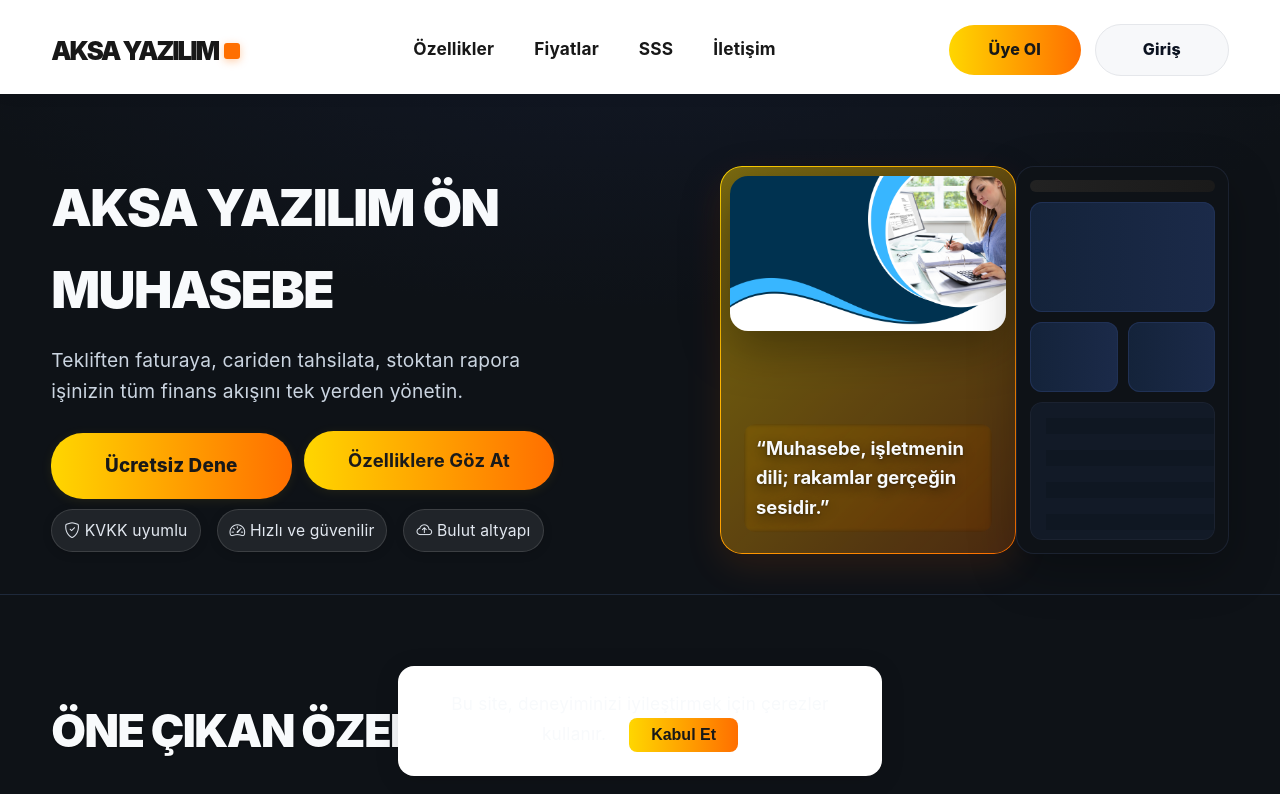
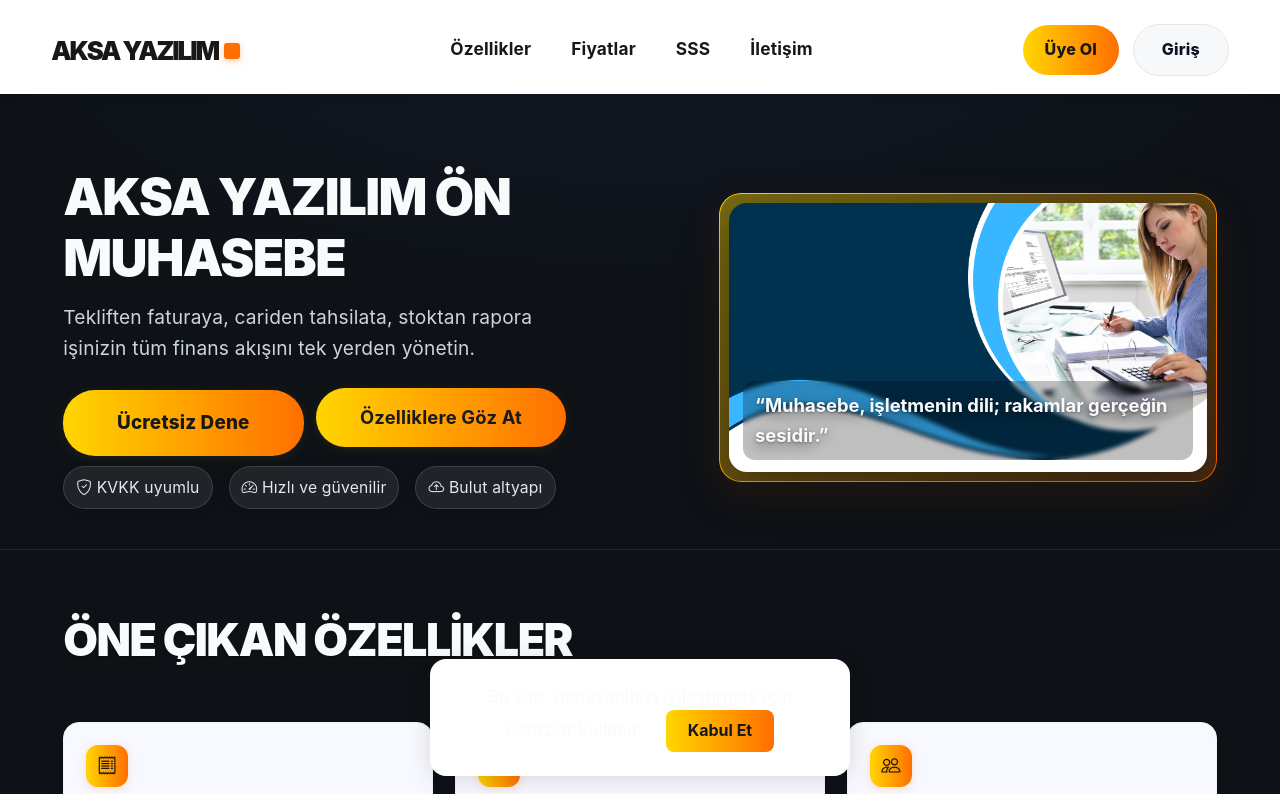
Before and after one commit to sumeyra06/webproje, a website: page index.html in a window 1280 px wide. Shown: the top 794 px of the page. Drawn offline with nearby package versions, Linux system fonts and the light colour scheme.

Commit message:
fix(index): re-add Bootstrap CDN to restore live bootstrap styling

```diff
--- a/index.html
+++ b/index.html
@@ -5,6 +5,8 @@
     <meta name="viewport" content="width=device-width, initial-scale=1.0">
     <title>AKSA YAZILIM | Ön Muhasebe</title>
     <link rel="stylesheet" href="https://cdn.jsdelivr.net/npm/bootstrap-icons@1.11.1/font/bootstrap-icons.css">
+    <!-- Bootstrap CSS -->
+    <link href="https://cdn.jsdelivr.net/npm/bootstrap@5.3.2/dist/css/bootstrap.min.css" rel="stylesheet">
     <link rel="stylesheet" href="style.css">
 </head>
 <body class="brand-bg">
@@ -259,4 +261,6 @@
 })();
 </script>
 <!-- Footer görsel yükleme kaldırıldı -->
+    <!-- Bootstrap JS Bundle -->
+    <script src="https://cdn.jsdelivr.net/npm/bootstrap@5.3.2/dist/js/bootstrap.bundle.min.js"></script>
 </html>
```
